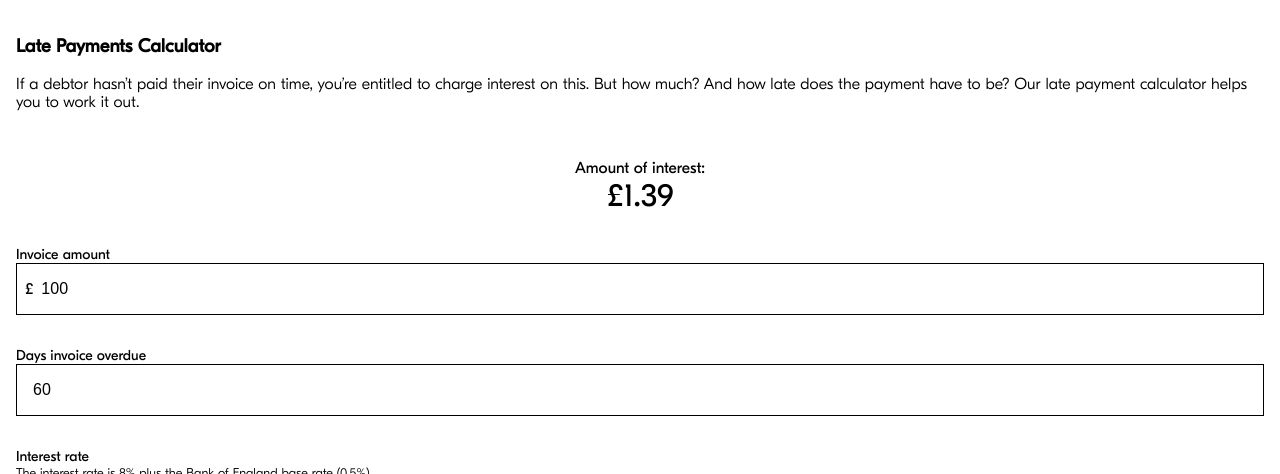
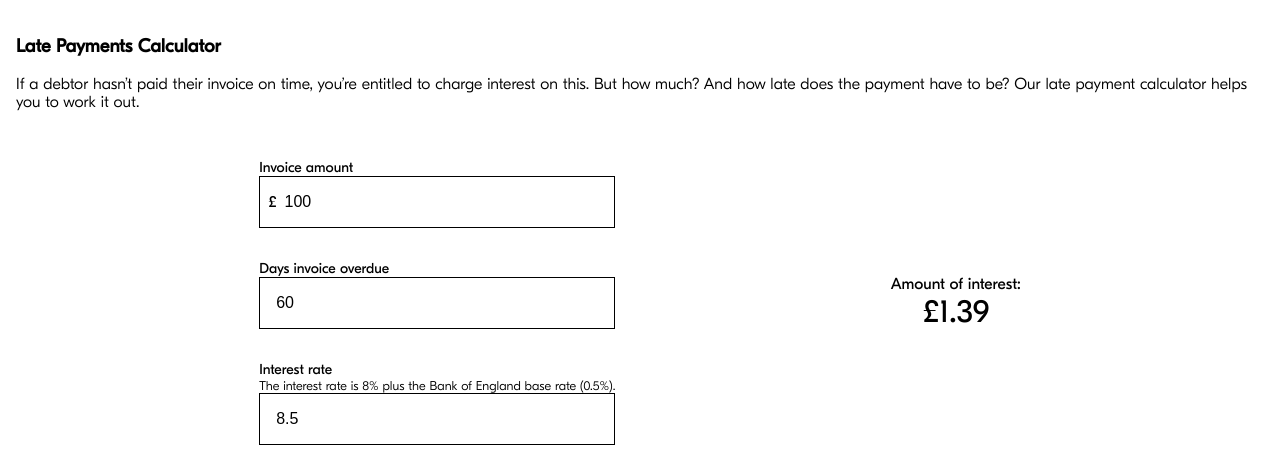
Before and after one commit to fluidly/late-payments-calculator, a website: page index.html in a window 1280 px wide. Shown: the top 474 px of the page. Drawn offline with Linux system fonts and the light colour scheme.

Commit message:
💅🏻responsive changes

```diff
--- a/index.css
+++ b/index.css
@@ -96,3 +96,10 @@ form {
   font-weight: lighter;
   font-style: normal;
 }
+
+@media only screen and (min-width: 800px) {
+  .calculator {
+    flex-direction: row-reverse;
+    justify-content: space-evenly;
+  }
+}
--- a/index.html
+++ b/index.html
@@ -19,6 +19,7 @@
         <span class="result_text">Amount of interest:</span>
         <span class="result_amount" id="result"></span>
       </div>
+      <div class="input_groups">
         <div class="input_group">
           <label for="amount">Invoice amount</label>
           <span class="inline">
@@ -38,15 +39,18 @@
             <input type="number" name="interest_rate" id="interest" value="8.75" class="form_input">
           </span>
         </div>
+      </div>
+
+
+    </form>
+  </div>
+
     <p class="bottom_copy">
       Our late payment calculator helps you to work out how much interest you could charge on an overdue payment. Many companies, especially small businesses, know the pain of late payments. When an invoice is overdue it can cripple the cashflow of the business. This can stall growth or, in the worst case scenario, late payments can even cause the business to fail.</p>
 
       <p class="bottom_copy">
         The Late Payment of Commercial Debts (Interest) Act 1998 came into force on 1st November 1998 with the aim of helping companies facing these late payment problems by allowing businesses to charge interest on the debts that they are owed.
       </p>
-
-    </div>
-  </form>
     <script type="text/javascript" src="index.js"></script>
   </body>
 
```
Lines whose indentation alone changed are shown as unchanged.
